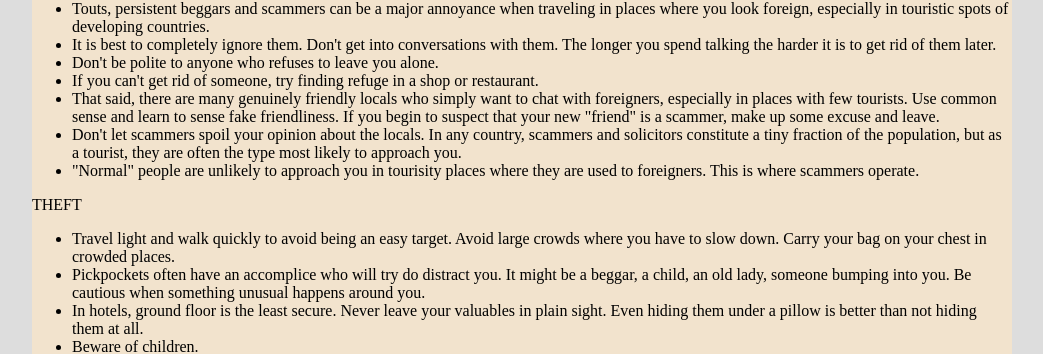
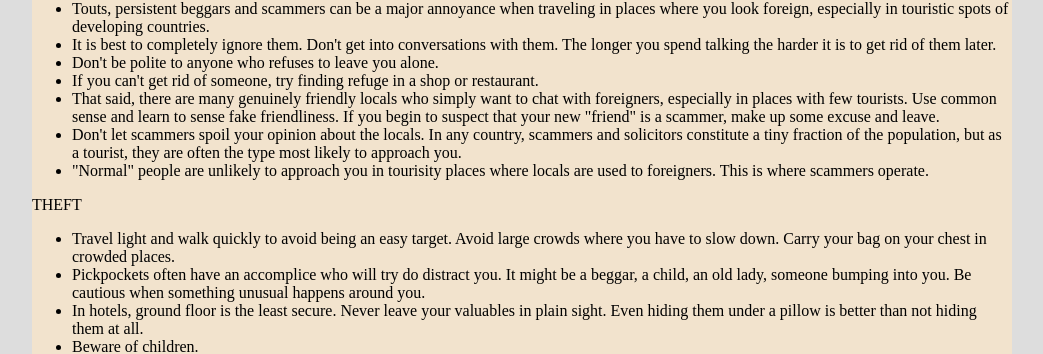
Before and after one commit to witba/witba.github.io, a Jekyll site: the page built from travel/safety.html, in a window 1280 px wide. Shown: the part 392-746 px from the top of the page, without its empty margins (118-1161 px from the left). Built offline with Jekyll 4.4.1, drawn with Linux system fonts in a browser that asks for light colours.

Commit message:
Update safety.html

```diff
--- a/travel/safety.html
+++ b/travel/safety.html
@@ -23,7 +23,7 @@ title: Travel resources
 <li>If you can't get rid of someone, try finding refuge in a shop or restaurant.</li>
 <li>That said, there are many genuinely friendly locals who simply want to chat with foreigners, especially in places with few tourists. Use common sense and learn to sense fake friendliness. If you begin to suspect that your new "friend" is a scammer, make up some excuse and leave.</li>
 <li>Don't let scammers spoil your opinion about the locals. In any country, scammers and solicitors constitute a tiny fraction of the population, but as a tourist, they are often the type most likely to approach you.</li>
-<li>"Normal" people are unlikely to approach you in tourisity places where they are used to foreigners. This is where scammers operate.
+<li>"Normal" people are unlikely to approach you in tourisity places where locals are used to foreigners. This is where scammers operate.
 </ul>
 <p>THEFT</p>
 <ul>
```
